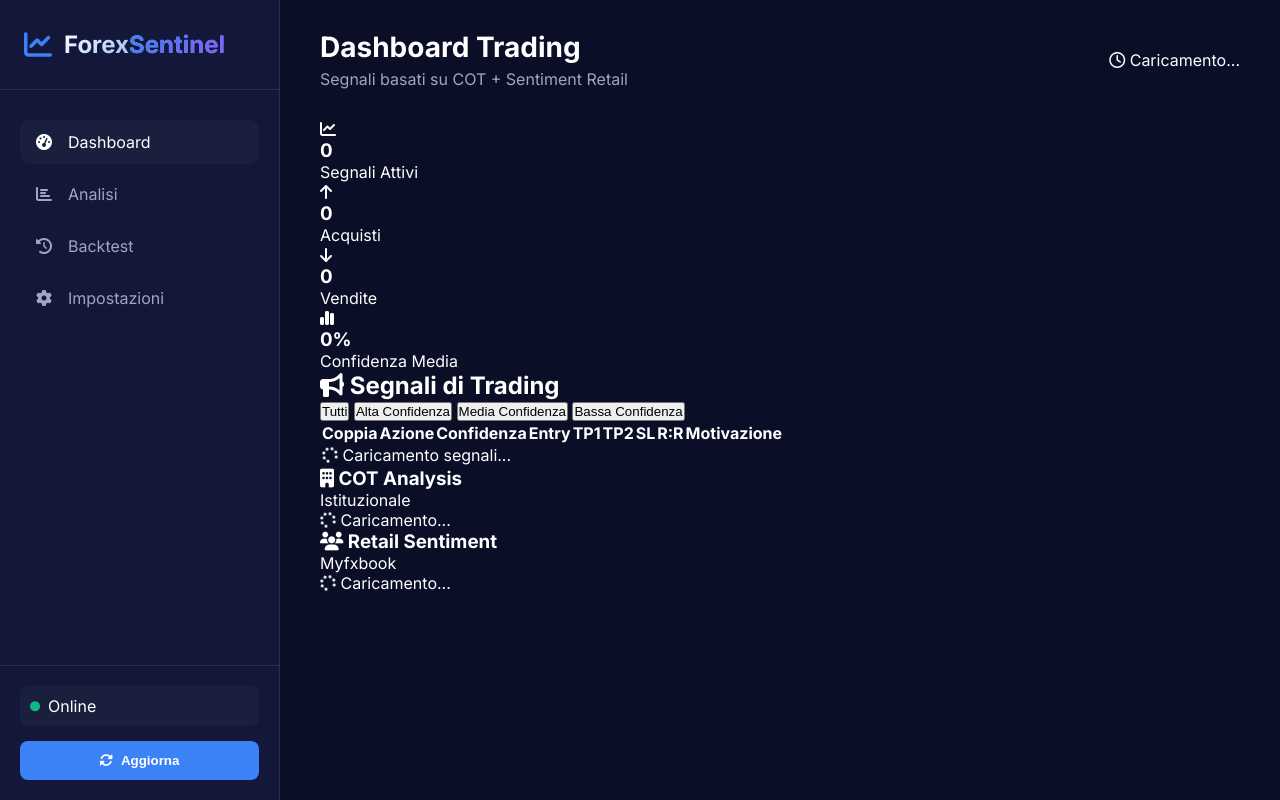
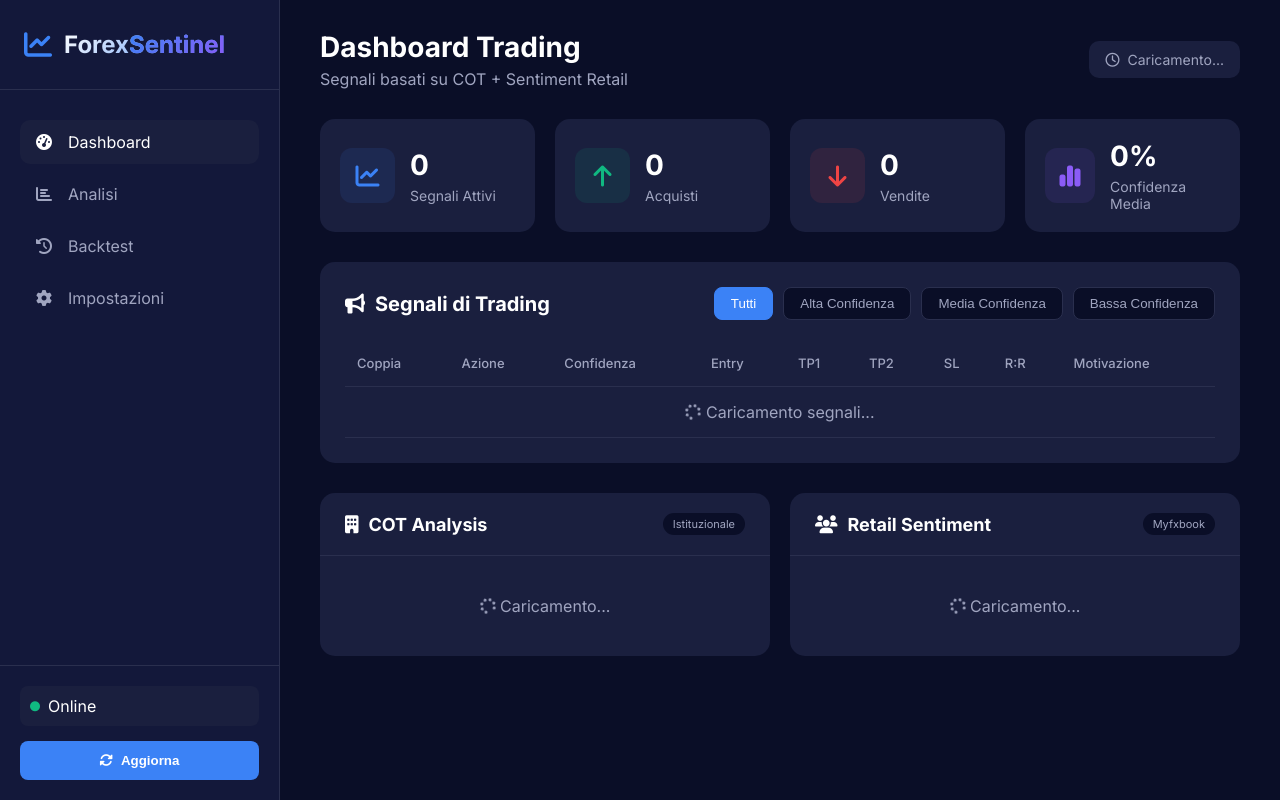
Before and after one commit to brunogong/sentiment, a Flask app: page / in a window 1280 px wide. Run offline with Flask 3, Linux system fonts and the light colour scheme.

Commit message:
Update style.css

```diff
--- a/static/css/style.css
+++ b/static/css/style.css
@@ -159,4 +159,331 @@ body {
     color: var(--text-secondary);
 }
 
-.last
+.last-update {
+    display: flex;
+    align-items: center;
+    gap: 8px;
+    padding: 10px 16px;
+    background: var(--bg-card);
+    border-radius: 10px;
+    font-size: 14px;
+    color: var(--text-secondary);
+}
+
+/* Stats Grid */
+.stats-grid {
+    display: grid;
+    grid-template-columns: repeat(4, 1fr);
+    gap: 20px;
+    margin-bottom: 30px;
+}
+
+.stat-card {
+    background: var(--bg-card);
+    border-radius: 15px;
+    padding: 20px;
+    display: flex;
+    align-items: center;
+    gap: 15px;
+    transition: transform 0.3s;
+}
+
+.stat-card:hover {
+    transform: translateY(-5px);
+}
+
+.stat-icon {
+    width: 55px;
+    height: 55px;
+    border-radius: 12px;
+    display: flex;
+    align-items: center;
+    justify-content: center;
+    font-size: 24px;
+}
+
+.stat-icon.blue {
+    background: rgba(59, 130, 246, 0.1);
+    color: var(--accent-blue);
+}
+
+.stat-icon.green {
+    background: rgba(16, 185, 129, 0.1);
+    color: var(--accent-green);
+}
+
+.stat-icon.red {
+    background: rgba(239, 68, 68, 0.1);
+    color: var(--accent-red);
+}
+
+.stat-icon.purple {
+    background: rgba(139, 92, 246, 0.1);
+    color: var(--accent-purple);
+}
+
+.stat-info h3 {
+    font-size: 28px;
+    font-weight: 700;
+    margin-bottom: 5px;
+}
+
+.stat-info p {
+    color: var(--text-secondary);
+    font-size: 14px;
+}
+
+/* Signals Section */
+.signals-section {
+    background: var(--bg-card);
+    border-radius: 15px;
+    padding: 25px;
+    margin-bottom: 30px;
+}
+
+.section-header {
+    display: flex;
+    justify-content: space-between;
+    align-items: center;
+    margin-bottom: 20px;
+    flex-wrap: wrap;
+    gap: 15px;
+}
+
+.section-header h2 {
+    font-size: 20px;
+    display: flex;
+    align-items: center;
+    gap: 10px;
+}
+
+.filter-buttons {
+    display: flex;
+    gap: 10px;
+}
+
+.filter-btn {
+    padding: 8px 16px;
+    background: var(--bg-primary);
+    border: 1px solid var(--border-color);
+    border-radius: 8px;
+    color: var(--text-secondary);
+    cursor: pointer;
+    transition: all 0.3s;
+}
+
+.filter-btn:hover, .filter-btn.active {
+    background: var(--accent-blue);
+    color: white;
+    border-color: var(--accent-blue);
+}
+
+.table-container {
+    overflow-x: auto;
+}
+
+.signals-table {
+    width: 100%;
+    border-collapse: collapse;
+}
+
+.signals-table th {
+    text-align: left;
+    padding: 15px 12px;
+    color: var(--text-secondary);
+    font-weight: 500;
+    font-size: 13px;
+    border-bottom: 1px solid var(--border-color);
+}
+
+.signals-table td {
+    padding: 15px 12px;
+    border-bottom: 1px solid var(--border-color);
+}
+
+.action-badge {
+    display: inline-block;
+    padding: 5px 12px;
+    border-radius: 20px;
+    font-size: 12px;
+    font-weight: 600;
+}
+
+.action-buy {
+    background: rgba(16, 185, 129, 0.2);
+    color: var(--accent-green);
+}
+
+.action-sell {
+    background: rgba(239, 68, 68, 0.2);
+    color: var(--accent-red);
+}
+
+.confidence-HIGH {
+    color: var(--accent-green);
+    font-weight: 600;
+}
+
+.confidence-MEDIUM {
+    color: var(--accent-yellow);
+    font-weight: 600;
+}
+
+.confidence-LOW {
+    color: var(--accent-red);
+    font-weight: 600;
+}
+
+/* Sentiment Grid */
+.sentiment-grid {
+    display: grid;
+    grid-template-columns: repeat(2, 1fr);
+    gap: 20px;
+}
+
+.card {
+    background: var(--bg-card);
+    border-radius: 15px;
+    overflow: hidden;
+}
+
+.card-header {
+    padding: 20px 25px;
+    border-bottom: 1px solid var(--border-color);
+    display: flex;
+    justify-content: space-between;
+    align-items: center;
+}
+
+.card-header h3 {
+    font-size: 18px;
+    display: flex;
+    align-items: center;
+    gap: 10px;
+}
+
+.badge {
+    padding: 4px 10px;
+    background: var(--bg-primary);
+    border-radius: 20px;
+    font-size: 11px;
+    color: var(--text-secondary);
+}
+
+.card-body {
+    padding: 20px 25px;
+}
+
+.sentiment-item {
+    display: flex;
+    justify-content: space-between;
+    align-items: center;
+    padding: 12px 0;
+    border-bottom: 1px solid var(--border-color);
+}
+
+.sentiment-item:last-child {
+    border-bottom: none;
+}
+
+.pair-name {
+    font-weight: 500;
+    width: 80px;
+}
+
+.sentiment-bars {
+    flex: 1;
+    display: flex;
+    gap: 10px;
+    margin: 0 15px;
+}
+
+.bar-long {
+    flex: 1;
+    height: 8px;
+    background: rgba(16, 185, 129, 0.2);
+    border-radius: 10px;
+    overflow: hidden;
+    position: relative;
+}
+
+.bar-long-fill {
+    height: 100%;
+    background: var(--accent-green);
+    border-radius: 10px;
+    transition: width 0.5s;
+}
+
+.bar-short {
+    flex: 1;
+    height: 8px;
+    background: rgba(239, 68, 68, 0.2);
+    border-radius: 10px;
+    overflow: hidden;
+    position: relative;
+}
+
+.bar-short-fill {
+    height: 100%;
+    background: var(--accent-red);
+    border-radius: 10px;
+    transition: width 0.5s;
+}
+
+.percentages {
+    width: 80px;
+    font-size: 13px;
+    font-family: monospace;
+}
+
+.loading-row {
+    text-align: center;
+    padding: 40px;
+    color: var(--text-secondary);
+}
+
+.loading-small {
+    text-align: center;
+    padding: 20px;
+    color: var(--text-secondary);
+}
+
+/* Responsive */
+@media (max-width: 1200px) {
+    .main-content {
+        padding: 20px;
+    }
+
+    .stats-grid {
+        grid-template-columns: repeat(2, 1fr);
+    }
+
+    .sentiment-grid {
+        grid-template-columns: 1fr;
+    }
+}
+
+@media (max-width: 768px) {
+    .sidebar {
+        transform: translateX(-100%);
+        transition: transform 0.3s;
+        z-index: 1000;
+    }
+
+    .sidebar.open {
+        transform: translateX(0);
+    }
+
+    .main-content {
+        margin-left: 0;
+    }
+
+    .stats-grid {
+        grid-template-columns: 1fr;
+    }
+
+    .section-header {
+        flex-direction: column;
+        align-items: flex-start;
+    }
+}
```
